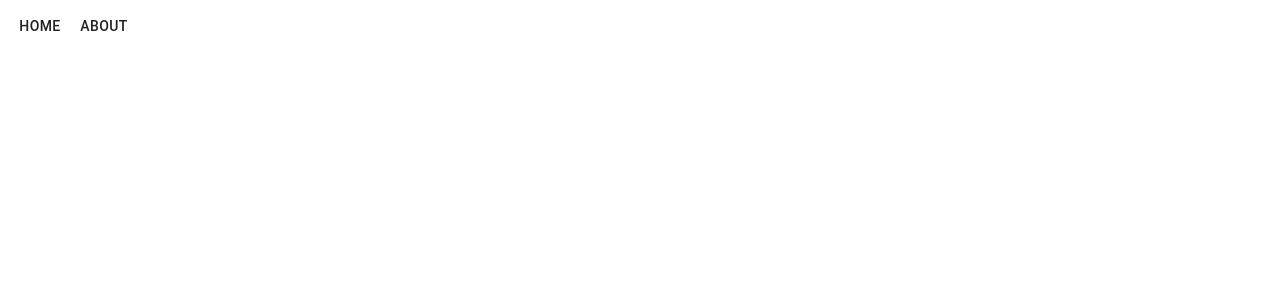
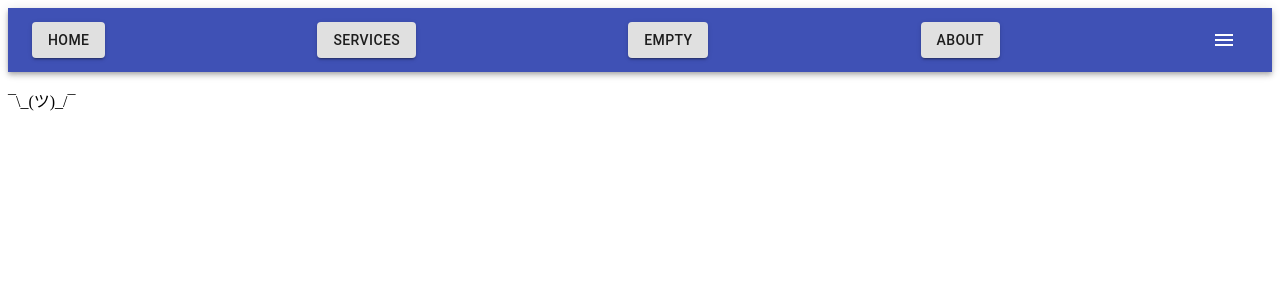
Before and after one commit to gunnarkleiven/FimreiteBergboring, a React (Create React App) app in the folder my-app/: page /empty in a window 1280 px wide. Shown: the top 300 px of the page. Built offline with nearby package versions, Linux system fonts and the light colour scheme.

Commit message:
Added working menu drawer

```diff
--- a/my-app/src/App.tsx
+++ b/my-app/src/App.tsx
@@ -4,19 +4,19 @@ import routes from './config/routes';
 import Header from './components/Header';
 import { BrowserRouter, Switch, Route, Link } from 'react-router-dom';
 import About from './pages/About';
+import Services from './pages/Services';
+import Empty from './pages/Empty';
 import Home from './pages/Home';
 
 export interface NameAndPath {
   path: string;
   name: string;
-
 }
 
 
 const App: React.FC<{}> = () => {
   useEffect(() => {
     logging.info('Loading application.')
-    console.log(`All paths: ${allPaths}`);
   }, []);
 
 
@@ -26,17 +26,25 @@ const App: React.FC<{}> = () => {
   const allPaths: NameAndPath[] = routes.map(({ path, name }) => ({ path: path, name: name }));
 
   return (
-    <BrowserRouter>
-      <div className="App">
+
+    <div className="App">
+      <BrowserRouter>
         <Header linkPaths={allPaths} />
         <Route exact path="/">
           <Home pageName="This is the home page" />
         </Route>
+        <Route exact path="/services">
+          <Services />
+        </Route>
+        <Route exact path="/empty">
+          <Empty />
+        </Route>
         <Route exact path="/about">
           <About />
         </Route>
-      </div>
-    </BrowserRouter>
+      </BrowserRouter>
+    </div >
+
 
   );
 }
--- a/my-app/src/components/Header.tsx
+++ b/my-app/src/components/Header.tsx
@@ -9,6 +9,7 @@ import MenuIcon from '@material-ui/icons/Menu';
 import { NameAndPath } from '../App';
 import PageLinkButton from './PageLinkButton';
 import { Link } from 'react-router-dom';
+import MenuDrawer from './MenuDrawer';
 
 
 const useStyles = makeStyles((theme: Theme) =>
@@ -38,22 +39,6 @@ const Header: React.FunctionComponent<Props> = ({ linkPaths }) => {
 
     const classes = useStyles();
 
-    const handleClick = () => {
-        console.log(`Going to path}`);
-    }
-
-    return (
-        <div>
-            <Button component={Link} to="/">
-                Home
-            </Button>
-            <Button component={Link} to="/about">
-                About
-            </Button>
-        </div>
-    );
-
-    /*
     return (
         <div className={classes.root}>
             <AppBar position="static">
@@ -61,16 +46,17 @@ const Header: React.FunctionComponent<Props> = ({ linkPaths }) => {
                     {pages.linkPaths.map((path, index) => {
                         return (
                             <PageLinkButton
+                                key={index}
                                 path={path.path}
                                 name={path.name}
                             />
                         );
                     })}
+                    <MenuDrawer linkPaths={linkPaths} />
                 </Toolbar>
             </AppBar>
         </div >
     );
-    */
 
 }
 
--- /dev/null
+++ b/my-app/src/components/MenuDrawer.tsx
@@ -0,0 +1,76 @@
+import React, { useState } from 'react';
+import clsx from 'clsx';
+import { makeStyles } from '@material-ui/core/styles';
+import Drawer from '@material-ui/core/Drawer';
+import Button from '@material-ui/core/Button';
+import Divider from '@material-ui/core/Divider';
+import InboxIcon from '@material-ui/icons/MoveToInbox';
+import MailIcon from '@material-ui/icons/Mail';
+import { NameAndPath } from '../App';
+import { Link } from 'react-router-dom';
+import IconButton from '@material-ui/core/IconButton';
+import MenuIcon from '@material-ui/icons/Menu';
+import { List, ListItem, ListItemIcon, ListItemText } from '@material-ui/core';
+import AccountCircleIcon from '@material-ui/icons/AccountCircle';
+import PageLinkButton from './PageLinkButton';
+
+
+const useStyles = makeStyles({
+    list: {
+        width: 250,
+    },
+    fullList: {
+        width: 'auto',
+    },
+});
+
+interface Props {
+    linkPaths: NameAndPath[];
+}
+
+const MenuDrawerV2: React.FunctionComponent<Props> = ({ linkPaths }) => {
+    const classes = useStyles();
+    const [pages, setPages] = useState<Props>({ linkPaths })
+    const [isOpen, setIsOpen] = useState(false);
+
+    const toggleDrawer = () => {
+        setIsOpen((prevState) => !prevState);
+    }
+
+    const closeDrawer = () => {
+        setIsOpen(false);
+    }
+
+
+
+    return (
+        <div>
+            <div>
+                <IconButton edge="start" color="inherit" aria-label="menu" onClick={toggleDrawer}>
+                    <MenuIcon />
+                </IconButton>
+            </div>
+            <Drawer
+                anchor="right"
+                variant="temporary"
+                open={isOpen}
+                onClick={toggleDrawer}
+                onClose={closeDrawer}
+            >
+                {pages.linkPaths.map((path, index) => {
+                    return (
+                        <PageLinkButton
+                            key={index}
+                            path={path.path}
+                            name={path.name}
+                        />
+                    );
+                })}
+                <Divider />
+
+            </Drawer>
+        </div>
+    );
+}
+
+export default MenuDrawerV2;
--- a/my-app/src/components/PageLinkButton.tsx
+++ b/my-app/src/components/PageLinkButton.tsx
@@ -1,21 +1,18 @@
 import React, { useState } from 'react';
 import Button from '@material-ui/core/Button';
-import { BrowserRouter, Link, Route } from 'react-router-dom';
-import { MemoryRouter as Router } from 'react-router';
-import { Link as RouterLink, LinkProps as RouterLinkProps } from 'react-router-dom';
-import { Omit } from '@material-ui/types';
+import { Link } from 'react-router-dom';
 
 interface Props {
     path: string;
     name: string;
-    // key: number;
+    key: number;
 }
 
 //const PageLinkButton: React.FunctionComponent<Props & RouteComponentProps<any>> = ({ path, name, key }) => {
 const PageLinkButton: React.FunctionComponent<Props> = ({ path, name }) => {
     const [pagePath, setPagePath] = useState<string>(path);
     const [pageName, setPageName] = useState<string>(name);
-    // const [buttonKey, setButtonKey] = useState<number>(key);
+    //const [buttonKey, setButtonKey] = useState<number>(key);
 
     const handleClick = () => {
         console.log(`Click to page ${pageName}`)
@@ -27,34 +24,15 @@ const PageLinkButton: React.FunctionComponent<Props> = ({ path, name }) => {
 
     return (
         <div>
-            <BrowserRouter>
-                <Route>
-                    <Link to={pagePath} className="btn btn-primary">
-                        {pageName}
-                    </Link>
-                </Route>
-            </BrowserRouter>
-        </div>
-    );
-
-    /*
-    return (
-    <Router>
-        <div>
             <Button
-                key={buttonKey}
                 variant="contained"
-                component={RouterLink}
+                component={Link}
                 to={pagePath}
-                onClick={handleClick}
             >
                 {pageName}
             </Button>
         </div>
-    </Router>
-
     );
-    */
 }
 
 export default PageLinkButton;
--- a/my-app/src/config/routes.ts
+++ b/my-app/src/config/routes.ts
@@ -1,5 +1,7 @@
 import IRoute from '../interfaces/route';
-import AboutPage from '../pages/About';
+import About from '../pages/About';
+import Services from '../pages/Services';
+import Empty from '../pages/Empty';
 import HomePage from '../pages/Home';
 
 const routes: IRoute[] = [
@@ -10,9 +12,21 @@ const routes: IRoute[] = [
         exact: true,
     },
     {
+        path: '/services/',
+        name: 'Services',
+        component: Services,
+        exact: true,
+    },
+    {
+        path: '/empty/',
+        name: 'Empty',
+        component: Empty,
+        exact: true,
+    },
+    {
         path: '/about/',
         name: 'About',
-        component: AboutPage,
+        component: About,
         exact: true,
     },
 ]
--- /dev/null
+++ b/my-app/src/pages/Empty.tsx
@@ -0,0 +1,14 @@
+import React from 'react'
+
+interface EmptyProps {
+
+}
+
+const Empty: React.FC<EmptyProps> = () => {
+    return (
+        <p>¯\_(ツ)_/¯</p>
+    );
+}
+
+
+export default Empty;
--- /dev/null
+++ b/my-app/src/pages/Services.tsx
@@ -0,0 +1,14 @@
+import React from 'react'
+
+interface ServicesProps {
+
+}
+
+const Services: React.FC<ServicesProps> = () => {
+    return (
+        <p>Here are our services</p>
+    );
+}
+
+
+export default Services;
```
Also changed, not shown: my-app/public/logo192.png (added), my-app/src/assets/Fimreite-logo-1.png (added).
